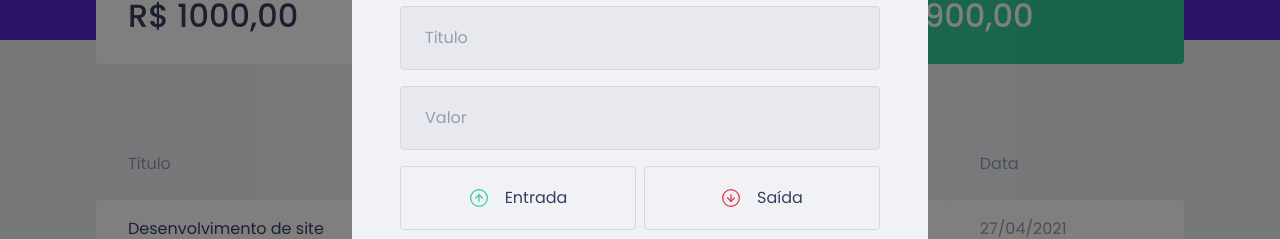
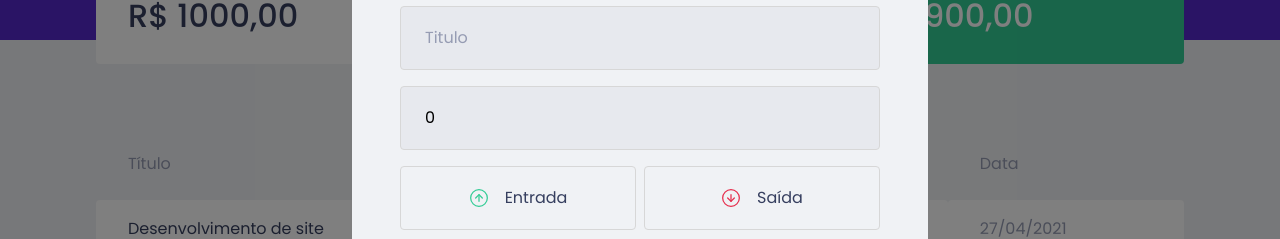
Before and after one commit to santoslucas11/dtmoney, a React (Create React App) app: page / in a window 1280 px wide. Both pictures are taken after a click on the button "Nova transação". Shown: the part 232-471 px from the top of the page. Built offline with nearby package versions, Linux system fonts and the light colour scheme; no server answers; what miragejs would draw is missing.

Commit message:
Salvando dados vindos do formulário.

```diff
--- a/src/components/NewTransactionModal/index.tsx
+++ b/src/components/NewTransactionModal/index.tsx
@@ -1,5 +1,5 @@
 import Modal from 'react-modal';
-import { useState } from 'react';
+import { FormEvent, useState } from 'react';
 import closeImg from '../../assets/close.svg';
 import incomeImg from '../../assets/income.svg';
 import outcomeImg from '../../assets/outcome.svg';
@@ -11,7 +11,15 @@
 }
 
 export function NewTransactionModal({ isOpen, onRequestClose }: NewTransactionModalProps) {
+    const [title, setTitle] = useState('');
+    const [value, setValue] = useState(0);
+    const [category, setCategory] = useState('');
     const [type, setType] = useState('');
+
+    function handleCreateNewTransaction(event: FormEvent) {
+        event.preventDefault();
+        console.log({ title, value, category, type })
+    }
 
     return (
         <Modal
@@ -28,11 +36,11 @@
                 <img src={closeImg} alt="Fechar modal" />
             </button>
 
-            <Container>
+            <Container onSubmit={handleCreateNewTransaction}>
                 <h2>Cadastrar transação</h2>
 
-                <input placeholder="Titulo" />
-                <input type="number" placeholder="Valor" />
+                <input placeholder="Titulo" value={title} onChange={event => setTitle(event.target.value)} />
+                <input type="number" placeholder="Valor" value={value} onChange={event => setValue(Number(event.target.value))} />
 
                 <TransactionTypeContainer>
                     <RadioBox
@@ -56,7 +64,7 @@
                     </RadioBox>
                 </TransactionTypeContainer>
 
-                <input placeholder="Categoria" />
+                <input placeholder="Categoria" value={category} onChange={event => setCategory(event.target.value)} />
 
                 <button type='submit'>Cadastrar</button>
             </Container>
```
